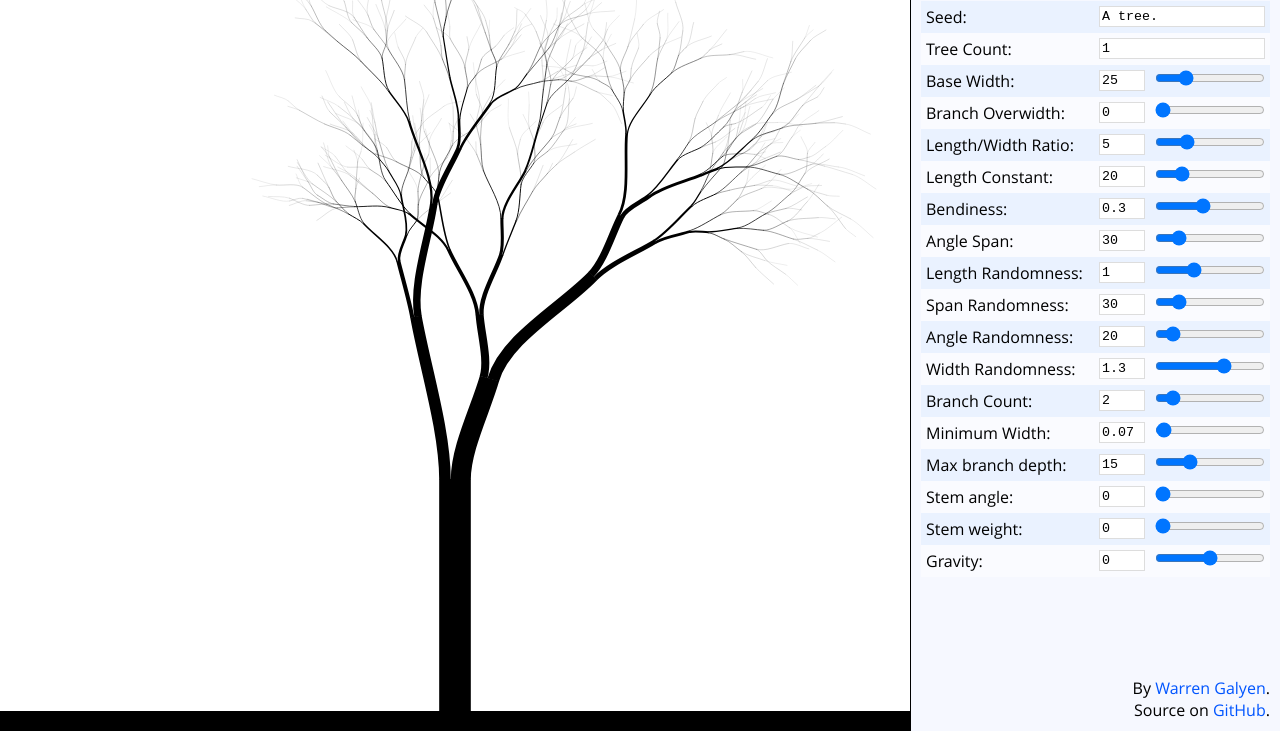
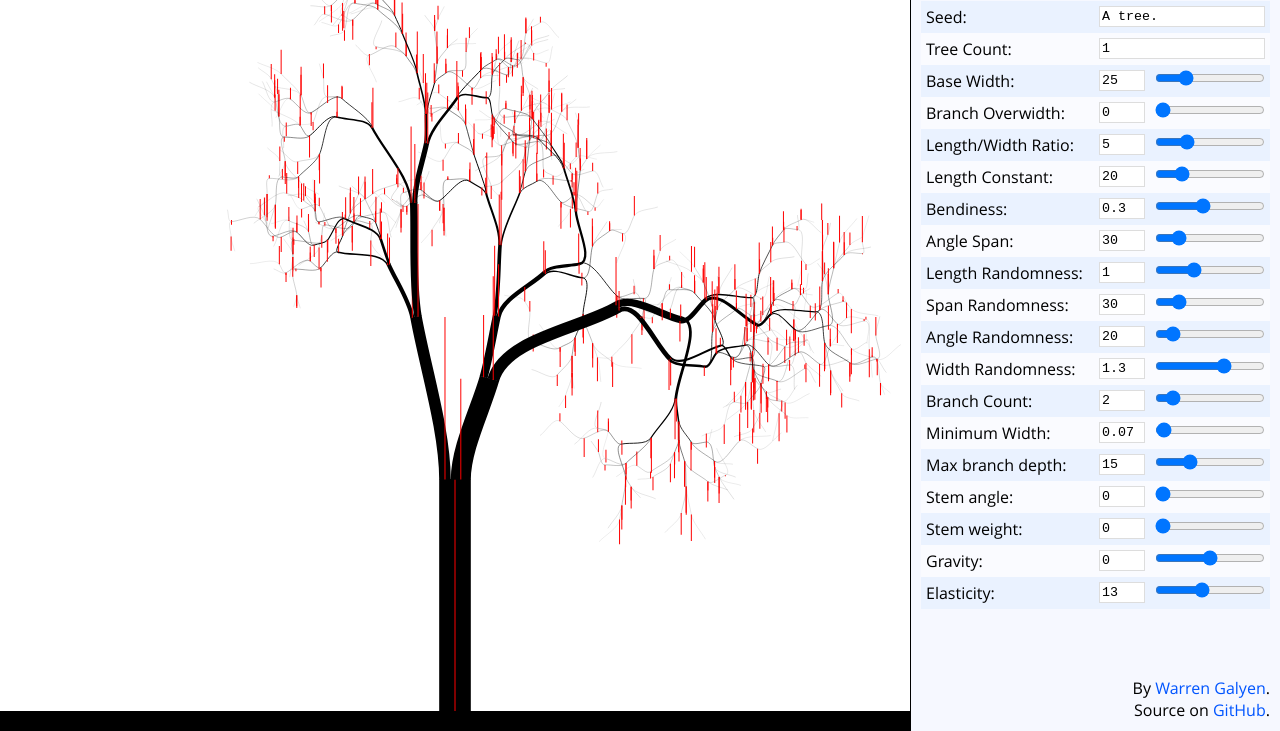
Before and after one commit to PG-Laboratory/plants, a plain HTML site: page index.html in a window 1280 px wide. Shown: the part 69-800 px from the top of the page. Drawn offline with Linux system fonts and the light colour scheme.

Commit message:
Work on gravity

```diff
--- a/controls.js
+++ b/controls.js
@@ -223,6 +223,22 @@ var Controls = new(function () {
                 apply();
             },
         },
+        elasticity: {
+            elements: [
+                document.getElementById("c-elasticity"),
+                document.getElementById("c-elasticityValue")
+            ],
+            value: 13,
+            update:function() {
+                var value = this.elements[0].value;
+                this.elements[1].value = value;
+                value = parseFloat(value);
+                if (!isNaN(value)) {
+                    this.value = value;
+                }
+                apply();
+            }
+        },
         minWidth: {
             elements: [
                 document.getElementById("c-minWidth"),
--- a/index.html
+++ b/index.html
@@ -149,6 +149,13 @@
 					<input type="range" min="-1" max="1" step="0.01" value="0" id="c-gravity" />
 					<input type="text" id="c-gravityValue" value="0" class="rangeValue" onchange="document.getElementById('c-gravity').value = this.value;">
 				</div>
+				<div class="control">
+					<label for="c-elasticity">
+						Elasticity:
+					</label>
+					<input type="range" min="1" max="30" step="0.01" value="0" id="c-elasticity" />
+					<input type="text" id="c-elasticityValue" value="0" class="rangeValue" onchange="document.getElementById('c-elasticity').value = this.value;">
+				</div>
 			</div>
 			<div>
 					Branches: <span id="branchCount">0</span>
--- a/plantgen.js
+++ b/plantgen.js
@@ -181,7 +181,18 @@ var Plantgen = new function () {
 
         context.save();
 
-        var rotation = branch.angle + (config.gravity * (0 - up));
+        var gravityAttack = Math.sin(up + branch.angle);
+
+        // fancy physics calculation for how much gravity bends the branch
+        var i_y = (Math.PI / 4) * Math.pow(branch.width + 1, 4);
+
+        var bendDistance = ((config.gravity * gravityAttack) * Math.pow(gravityAttack * branch.len, 3)) / (3 * config.elasticity * i_y);
+
+        var originalY = Math.cos(up + branch.angle) * branch.len;
+        var bendY = originalY - bendDistance;
+        var newAngle = Math.atan((gravityAttack * branch.len) / bendY);
+
+        var rotation = newAngle;
 
         up = up + rotation;
 
@@ -213,6 +224,29 @@ var Plantgen = new function () {
 
         context.stroke();
 
+        // Debug: Show lines
+        context.beginPath();
+        context.lineWidth = 1;
+        context.strokeStyle = '#FF0000';
+        context.translate(start[0], start[1]);
+        context.rotate(0-up);
+        context.translate(0-start[0], 0-start[1]);
+        context.moveTo(
+                start[0]
+            ,start[1]
+        );
+        var debugY = start[1] - originalY;
+        context.lineTo(
+                targetX
+            ,debugY
+        );
+        context.translate(start[0], start[1]);
+        context.rotate(up);
+        context.translate(0-start[0], 0-start[1]);
+        context.stroke();
+        context.strokeStyle = '#000000';
+        // End Debug
+
         for (var i in branch.branches) {
             render(branch.branches[i], [targetX, targetY], up);
         }
--- a/presets.js
+++ b/presets.js
@@ -18,5 +18,6 @@ var presets = {
         maxDepth: 15,
         stemAngle: 0,
         stemWeight: 0,
+        elasticity: 13
     }
 };
```
